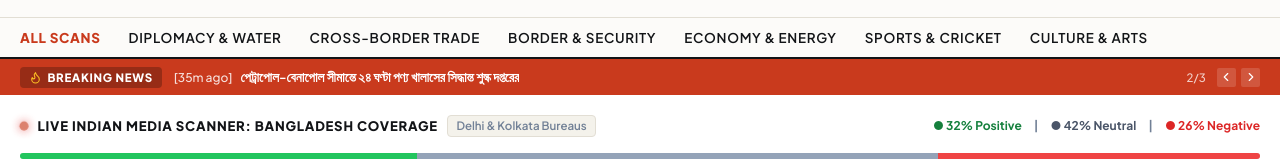
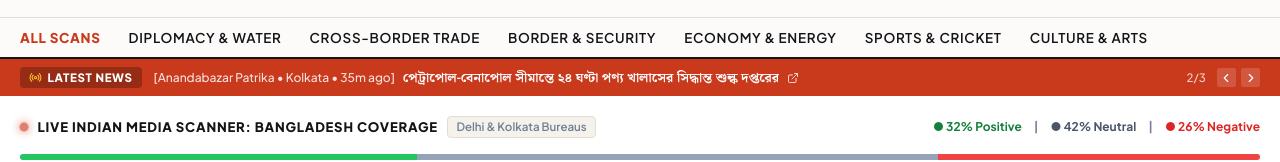
Before and after one commit to metakave/bangladesh-news-india, a Next.js app: page / in a window 1280 px wide. Shown: the part 137-299 px from the top of the page. Built offline with nearby package versions, Linux system fonts and the light colour scheme.

Commit message:
style: change top ticker label to 'Latest News'

```diff
--- a/src/components/BreakingNews.tsx
+++ b/src/components/BreakingNews.tsx
@@ -1,9 +1,9 @@
 'use client';
 
 import React, { useState, useEffect } from 'react';
-import Link from 'next/link';
 import { BREAKING_NEWS_ALERTS } from '@/data/news-data';
-import { Bell, ChevronRight, ChevronLeft, Flame } from 'lucide-react';
+import SentimentBadge from './SentimentBadge';
+import { ChevronRight, ChevronLeft, Radio, ExternalLink } from 'lucide-react';
 
 export default function BreakingNews() {
   const [currentIndex, setCurrentIndex] = useState(0);
@@ -48,12 +48,14 @@ export default function BreakingNews() {
             textTransform: 'uppercase',
             flexShrink: 0
           }}>
-            <Flame size={13} style={{ color: '#fbbf24' }} />
-            Breaking News
+            <Radio size={13} style={{ color: '#fbbf24' }} />
+            Latest News
           </div>
 
-          <Link
+          <a
             href={current.url}
+            target="_blank"
+            rel="noopener noreferrer"
             style={{
               color: '#ffffff',
               display: 'flex',
@@ -63,11 +65,20 @@ export default function BreakingNews() {
               textOverflow: 'ellipsis',
               whiteSpace: 'nowrap',
               transition: 'opacity 0.2s ease',
+              textDecoration: 'none',
             }}
           >
-            <span style={{ opacity: 0.85, fontSize: '0.75rem', flexShrink: 0 }}>[{current.timeAgo}]</span>
-            <span style={{ fontWeight: 600, overflow: 'hidden', textOverflow: 'ellipsis' }}>{current.headline}</span>
-          </Link>
+            <span style={{ opacity: 0.85, fontSize: '0.75rem', flexShrink: 0 }}>
+              [{current.sourceName} • {current.sourceBureau} • {current.timeAgo}]
+            </span>
+            <span
+              className={current.sourceName === 'Anandabazar Patrika' ? 'font-bengali' : ''}
+              style={{ fontWeight: 600, overflow: 'hidden', textOverflow: 'ellipsis' }}
+            >
+              {current.headline}
+            </span>
+            <ExternalLink size={12} style={{ opacity: 0.8, flexShrink: 0 }} />
+          </a>
         </div>
 
         <div style={{ display: 'flex', alignItems: 'center', gap: '0.35rem', flexShrink: 0 }}>
```
